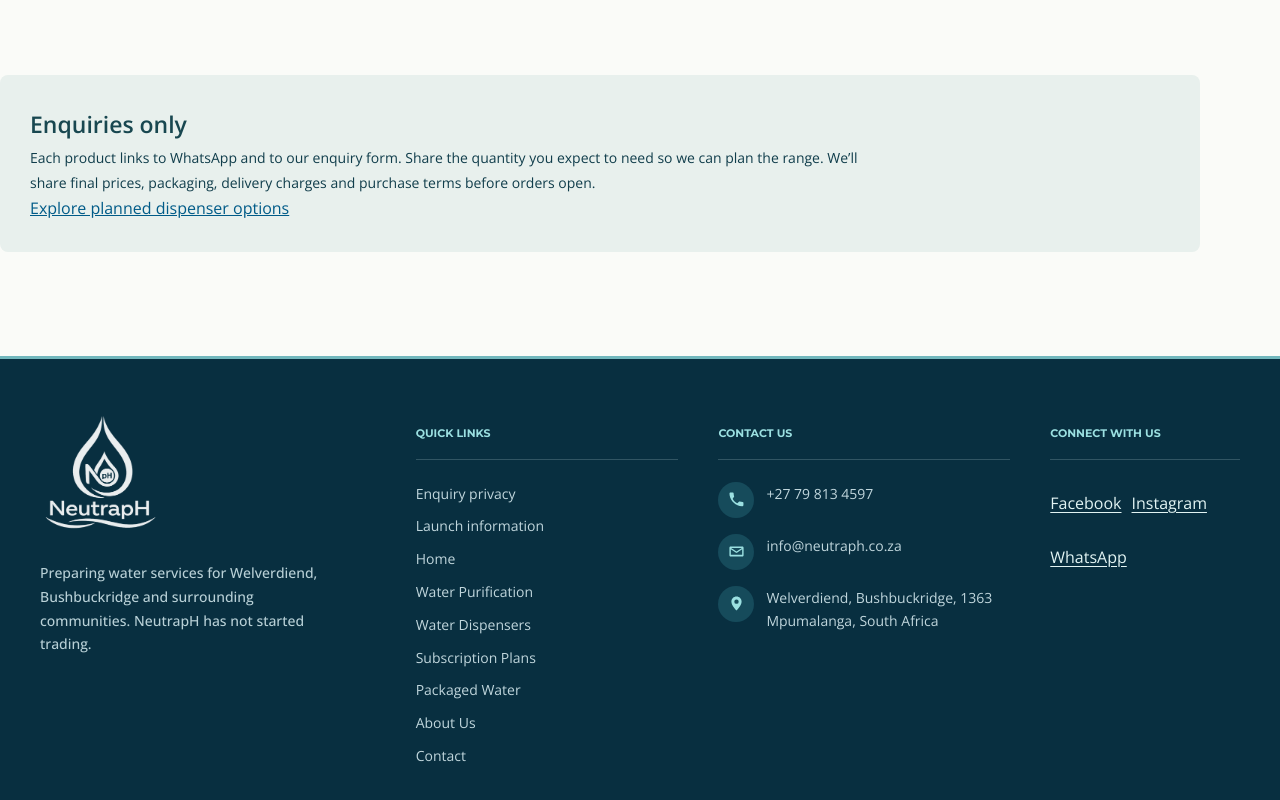
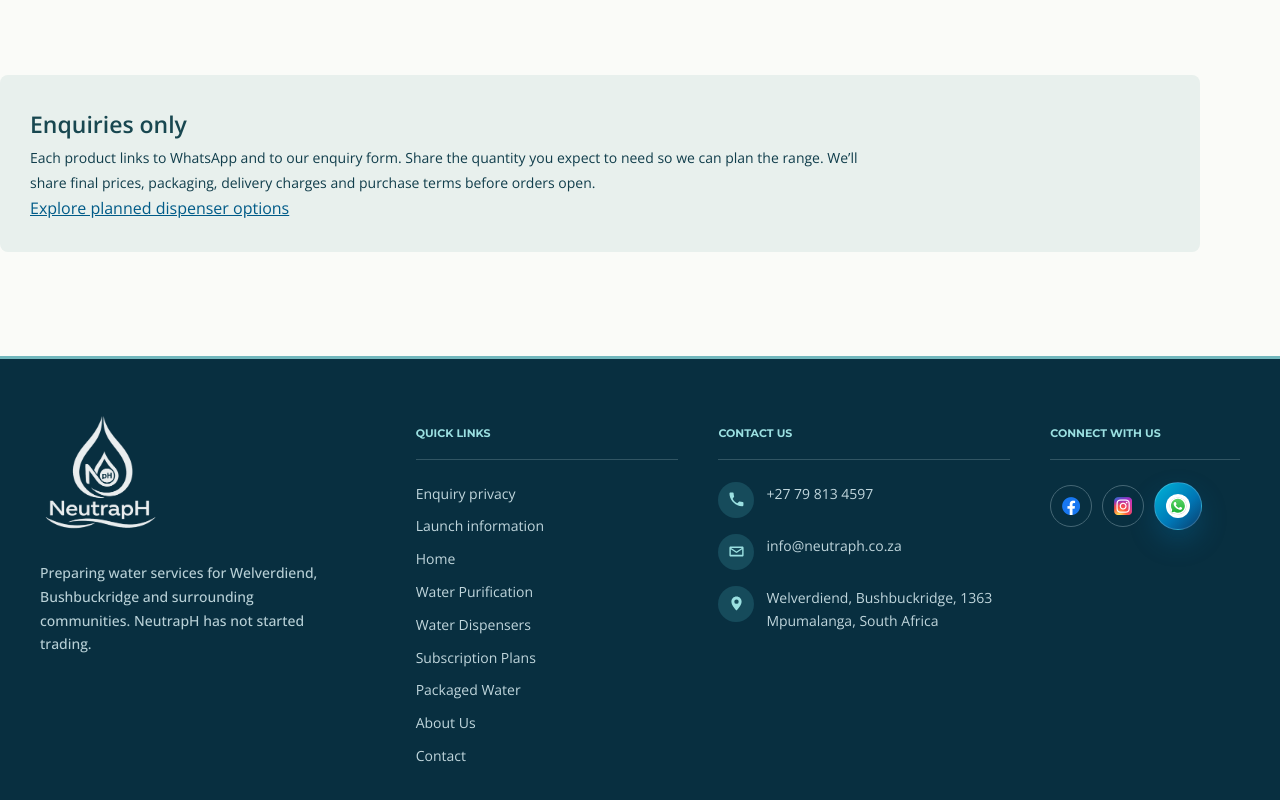
Before and after one commit to NeutrapH/NeutrapH-site, a plain HTML site: page shop.html in a window 1280 px wide. Shown: the part 4585-5385 px from the top of the page. Drawn offline with nearby package versions, Linux system fonts and the light colour scheme.

Commit message:
Align enquiry form fields and restore footer social icons

```diff
--- a/assets/css/prelaunch.css
+++ b/assets/css/prelaunch.css
@@ -52,18 +52,15 @@
 
 .price-placeholder{line-height:1.4!important}.price-placeholder .price-unit{font-size:14px;font-weight:600}.price-placeholder .price-disclaimer{display:block;font-size:12px;font-weight:600;line-height:1.5;margin-top:8px;color:inherit;letter-spacing:0}.shop-price.price-placeholder{font-size:26px!important}
 
-footer .social-text-links {
-  flex-wrap: wrap;
-  gap: 8px 16px;
+#enquiry-form .form-row > div {
+  display: flex;
+  flex-direction: column;
+  min-width: 0;
 }
 
-footer .social-text-links a {
-  display: inline-flex;
-  align-items: center;
-  min-height: 44px;
-  color: #e2f4f3;
-  text-decoration: underline;
-  text-underline-offset: 3px;
+#enquiry-form .form-row > div > :is(input, select) {
+  margin-top: auto;
+  height: 48px;
 }
 
 .product-enquiry {
--- a/shop.html
+++ b/shop.html
@@ -30,7 +30,7 @@
   <meta name="twitter:image" content="https://neutraph.co.za/assets/images/social-preview.jpg">
   <link rel="stylesheet" href="assets/css/page-Shop.css">
   <link rel="stylesheet" href="assets/css/layout.css">
-  <link rel="stylesheet" href="assets/css/prelaunch.css?v=website-audit-1">
+  <link rel="stylesheet" href="assets/css/prelaunch.css?v=form-alignment-1">
   <link rel="stylesheet" href="assets/css/usability.css?v=20260929-footer1">
   <link rel="stylesheet" href="assets/css/hero-v2.css">
   <link rel="stylesheet" href="assets/css/brand-palette.css?v=20261021-ph-badge-v2">
@@ -215,6 +215,10 @@
     <div><img src="assets/images/neutraph-logo.webp" class="footer-logo-img" alt="NeutrapH Logo" onerror="this.style.display='none'" width="560" height="373" decoding="async"><p class="footer-about">Preparing water services for Welverdiend, Bushbuckridge and surrounding communities. NeutrapH has not started trading.</p></div>
     <div class="footer-col"><h4>Quick Links</h4><div class="footer-links"><a href="privacy.html">Enquiry privacy</a><a href="launch-information.html">Launch information</a><a href="/">Home</a><a href="water-purification.html">Water Purification</a><a href="water-dispensers.html">Water Dispensers</a><a href="subscriptions.html">Subscription Plans</a><a href="shop.html">Packaged Water</a><a href="about.html">About Us</a><a href="contact.html">Contact</a></div></div>
     <div class="footer-col"><h4>Contact Us</h4><div class="contact-row"><div class="contact-icon"><svg aria-hidden="true" viewBox="0 0 24 24" focusable="false"><path d="M6.6 10.8c1.4 2.8 3.8 5.2 6.6 6.6l2.2-2.2c.3-.3.8-.4 1.2-.3 1.3.4 2.6.6 4 .6.7 0 1.2.5 1.2 1.2v3.5c0 .7-.5 1.2-1.2 1.2C10.8 21.9 2.1 13.2 2.1 3.4c0-.7.5-1.2 1.2-1.2h3.5c.7 0 1.2.5 1.2 1.2 0 1.4.2 2.7.6 4 .1.4 0 .9-.3 1.2l-1.7 2.2z"/></svg></div><div class="contact-row-text"><a href="tel:+27798134597">+27 79 813 4597</a></div></div><div class="contact-row"><div class="contact-icon"><svg aria-hidden="true" viewBox="0 0 24 24" focusable="false"><path d="M3.8 5h16.4c1 0 1.8.8 1.8 1.8v10.4c0 1-.8 1.8-1.8 1.8H3.8c-1 0-1.8-.8-1.8-1.8V6.8C2 5.8 2.8 5 3.8 5zm.6 2 7.6 5.1L19.6 7H4.4zm15.6 9.6V8.9l-7.3 4.9c-.4.3-.9.3-1.4 0L4 8.9v7.7h16z"/></svg></div><div class="contact-row-text"><a href="mailto:info@neutraph.co.za">info@neutraph.co.za</a></div></div><div class="contact-row"><div class="contact-icon"><svg aria-hidden="true" viewBox="0 0 24 24" focusable="false"><path d="M12 2.2c4 0 7.2 3.2 7.2 7.2 0 5.3-7.2 12.4-7.2 12.4S4.8 14.7 4.8 9.4c0-4 3.2-7.2 7.2-7.2zm0 10.3a3.1 3.1 0 1 0 0-6.2 3.1 3.1 0 0 0 0 6.2z"/></svg></div><div class="contact-row-text">Welverdiend, Bushbuckridge, 1363<br>Mpumalanga, South Africa</div></div></div>
-    <div class="footer-col"><h4>Connect with us</h4><div class="social-row social-text-links"><a href="https://facebook.com/neutraph">Facebook</a><a href="https://www.instagram.com/neutraph.co.za/">Instagram</a><a href="https://wa.me/27798134597" target="_blank" rel="noopener">WhatsApp</a></div></div>
+    <div class="footer-col"><h4>Connect with us</h4><div class="social-row">
+      <a href="https://facebook.com/neutraph" class="social-btn" aria-label="Facebook"><img src="assets/images/facebook-icon.png" alt="" width="18" height="18"></a>
+      <a href="https://www.instagram.com/neutraph.co.za/" class="social-btn" aria-label="Instagram"><img src="assets/images/instagram-icon.png" alt="" width="18" height="18"></a>
+      <a href="https://wa.me/27798134597" class="social-btn" aria-label="WhatsApp" target="_blank" rel="noopener"><img src="assets/images/whatsapp-icon.svg" alt="" width="18" height="18"></a>
+    </div></div>
   </div>
 </div></footer><a class="sticky-mobile-cta" href="https://wa.me/27798134597" target="_blank" rel="noopener">WhatsApp NeutrapH</a><script src="assets/js/script.js"></script></body></html>
```
Also changed, not shown: about.html (+6 -2 lines), contact.html (+6 -2 lines), index.html (+6 -2 lines), launch-information.html (+6 -2 lines), payment-cancelled.html (+6 -2 lines), payment-success.html (+6 -2 lines), privacy.html (+6 -2 lines), refilling-station.html (+6 -2 lines), subscriptions.html (+6 -2 lines), templates/footer.html (+5 -1 lines), water-dispensers.html (+6 -2 lines), water-purification.html (+6 -2 lines), assets/images/facebook-icon.png (added), assets/images/instagram-icon.png (added), 1 more files.
